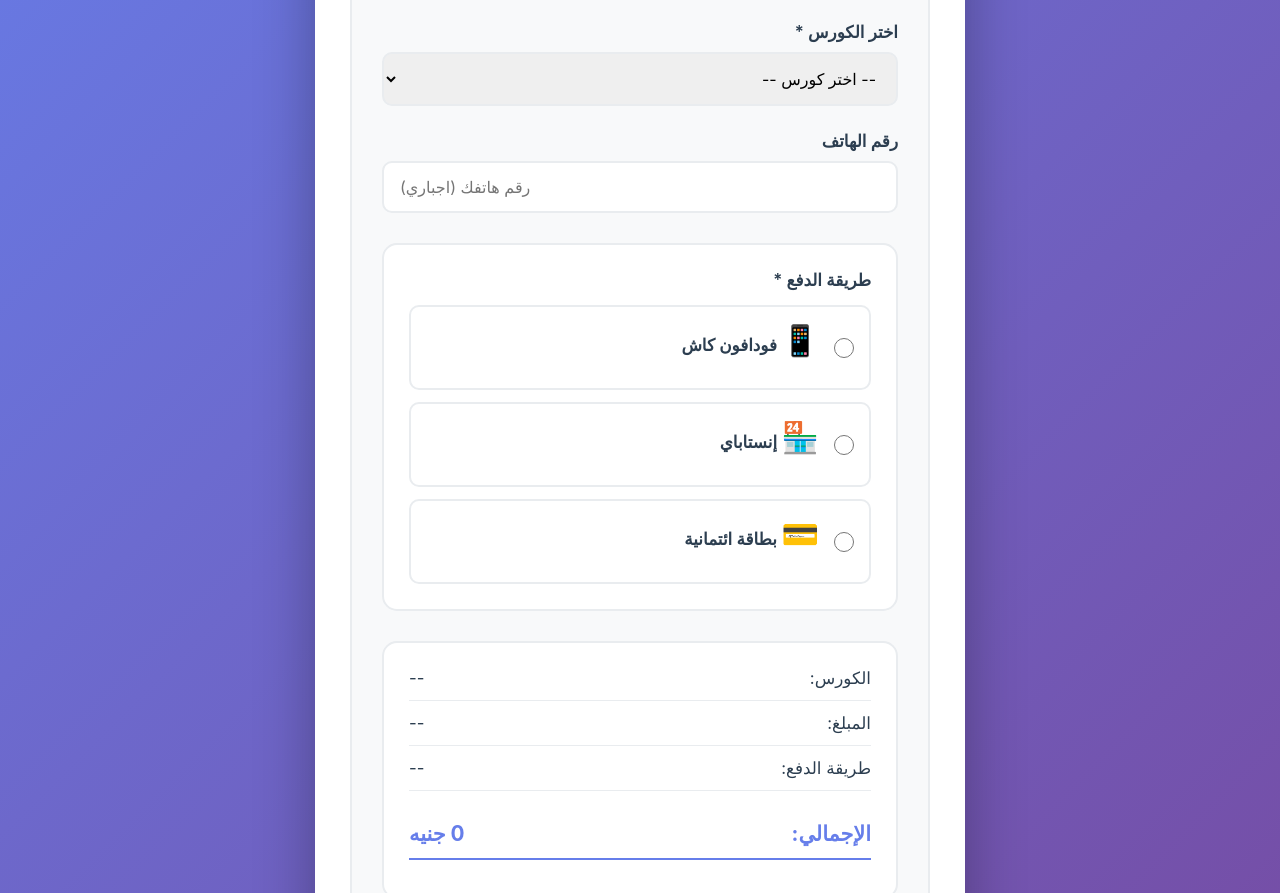
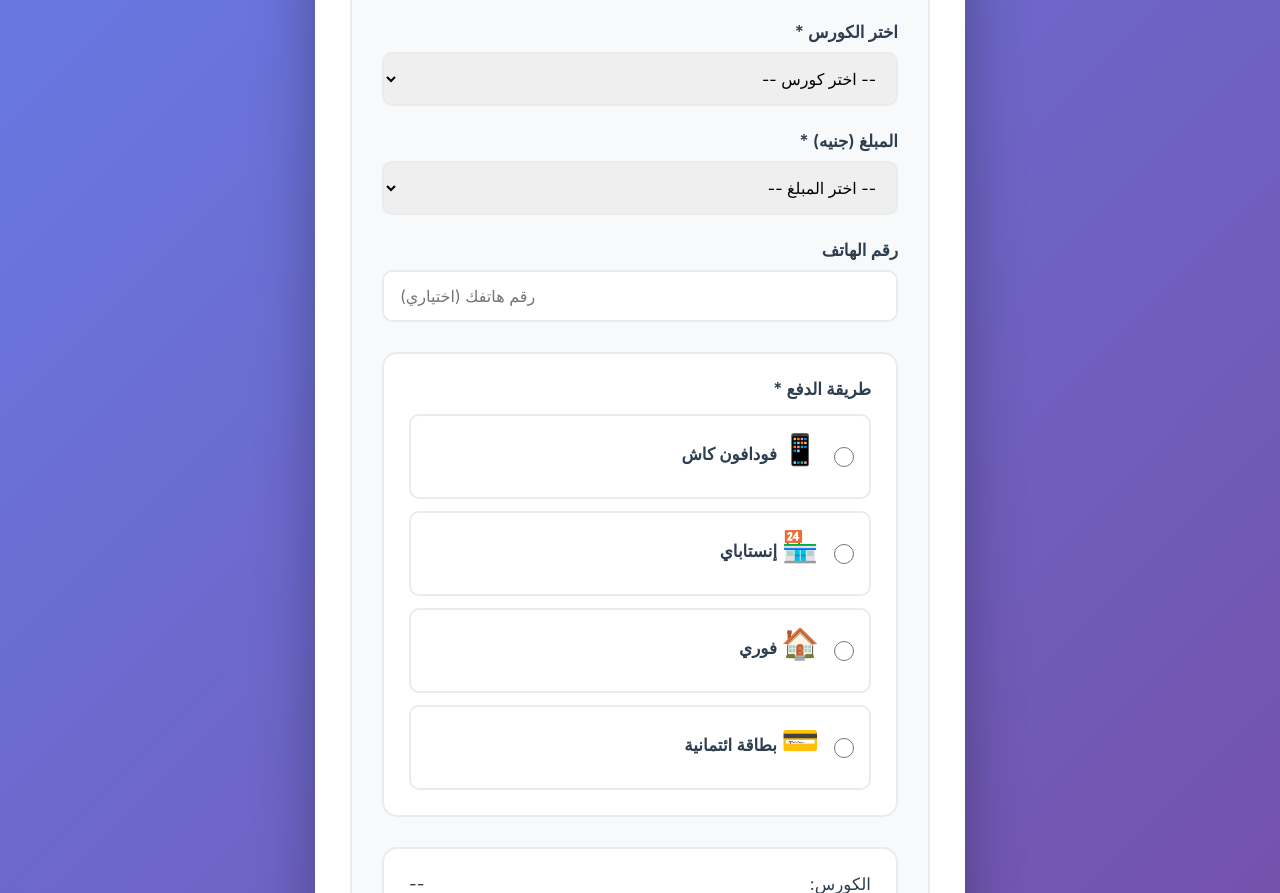
Before and after one commit to SHRIEF333/Elmarsam-Randa-khalaf-sallam, a website: page payment.html in a window 1280 px wide. Shown: the part 342-1235 px from the top of the page. Drawn offline with nearby package versions, Linux system fonts and the light colour scheme.

Commit message:
Add files via upload

```diff
--- a/payment.html
+++ b/payment.html
@@ -263,10 +263,19 @@
                 </select>
             </div>
 
+            <div class="form-group">
+                <label for="paymentAmount">المبلغ (جنيه) *</label>
+                <select id="paymentAmount" required>
+                    <option value="">-- اختر المبلغ --</option>
+                    <option value="100">100 جنيه</option>
+                    <option value="120">120 جنيه</option>
+                    <option value="150">150 جنيه</option>
+                </select>
+            </div>
 
             <div class="form-group">
                 <label for="paymentPhone">رقم الهاتف</label>
-                <input type="tel" id="paymentPhone" placeholder="رقم هاتفك (اجباري)">
+                <input type="tel" id="paymentPhone" placeholder="رقم هاتفك (اختياري)">
             </div>
 
             <!-- Payment Methods Selection -->
@@ -286,6 +295,14 @@
                         <label for="method-instapay" class="method-label">
                             <span class="method-icon">🏪</span>
                             <span>إنستاباي</span>
+                        </label>
+                    </div>
+
+                    <div class="method-option" data-method="fawry">
+                        <input type="radio" id="method-fawry" name="paymentMethod" value="fawry">
+                        <label for="method-fawry" class="method-label">
+                            <span class="method-icon">🏠</span>
+                            <span>فوري</span>
                         </label>
                     </div>
 
```
